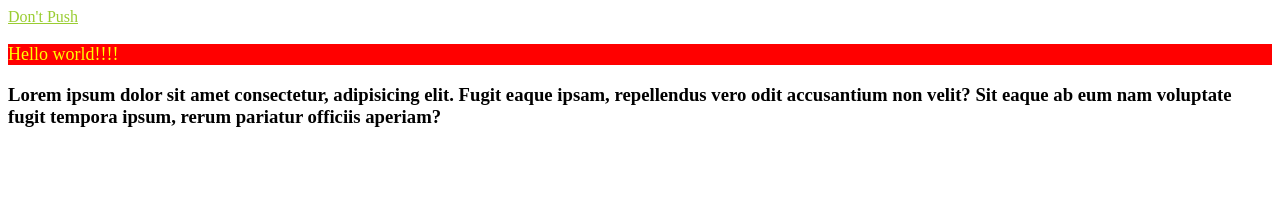
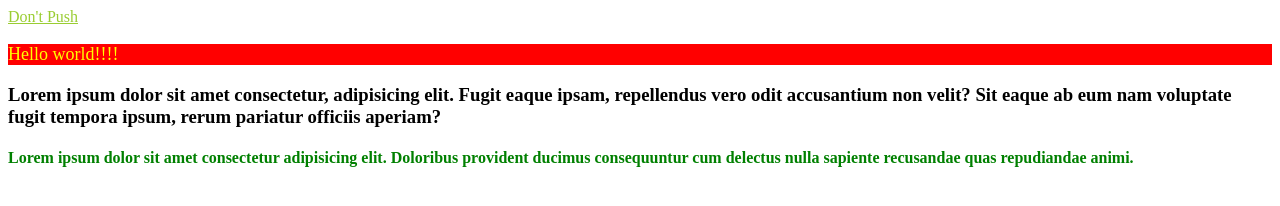
Before and after one commit to ILRZV/GitTests, a plain HTML site: page index.html in a window 1280 px wide. Drawn offline with Linux system fonts and the light colour scheme.

Commit message:
new branch

```diff
--- a/index.css
+++ b/index.css
@@ -6,4 +6,9 @@
 
  a{
      color: yellowgreen;
+     background-color: white;
  }
+
+ h4 {
+     color: green;
+ }
--- a/index.html
+++ b/index.html
@@ -12,5 +12,6 @@
     <a href="index.html">Don't Push</a>
     <p>Hello world!!!!</p>
     <h3>Lorem ipsum dolor sit amet consectetur, adipisicing elit. Fugit eaque ipsam, repellendus vero odit accusantium non velit? Sit eaque ab eum nam voluptate fugit tempora ipsum, rerum pariatur officiis aperiam?</h3>
+    <h4>Lorem ipsum dolor sit amet consectetur adipisicing elit. Doloribus provident ducimus consequuntur cum delectus nulla sapiente recusandae quas repudiandae animi.</h4>
 </body>
 </html>
```
